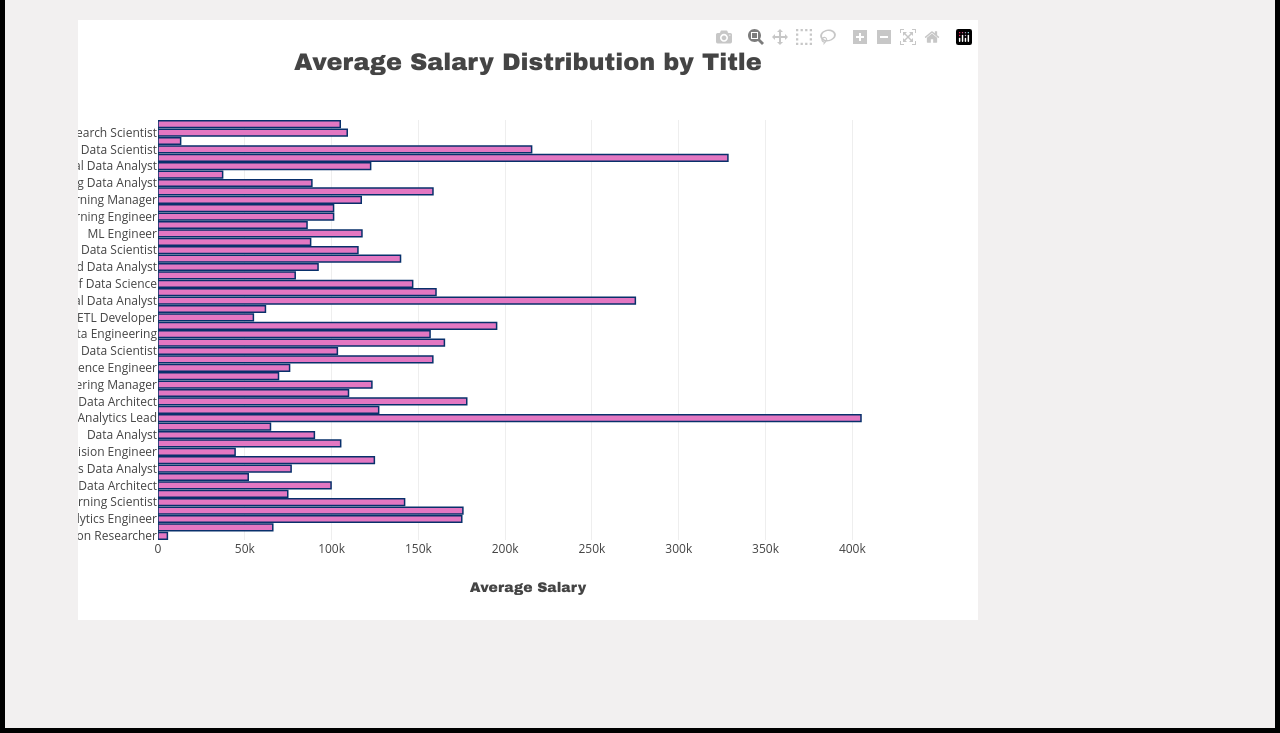
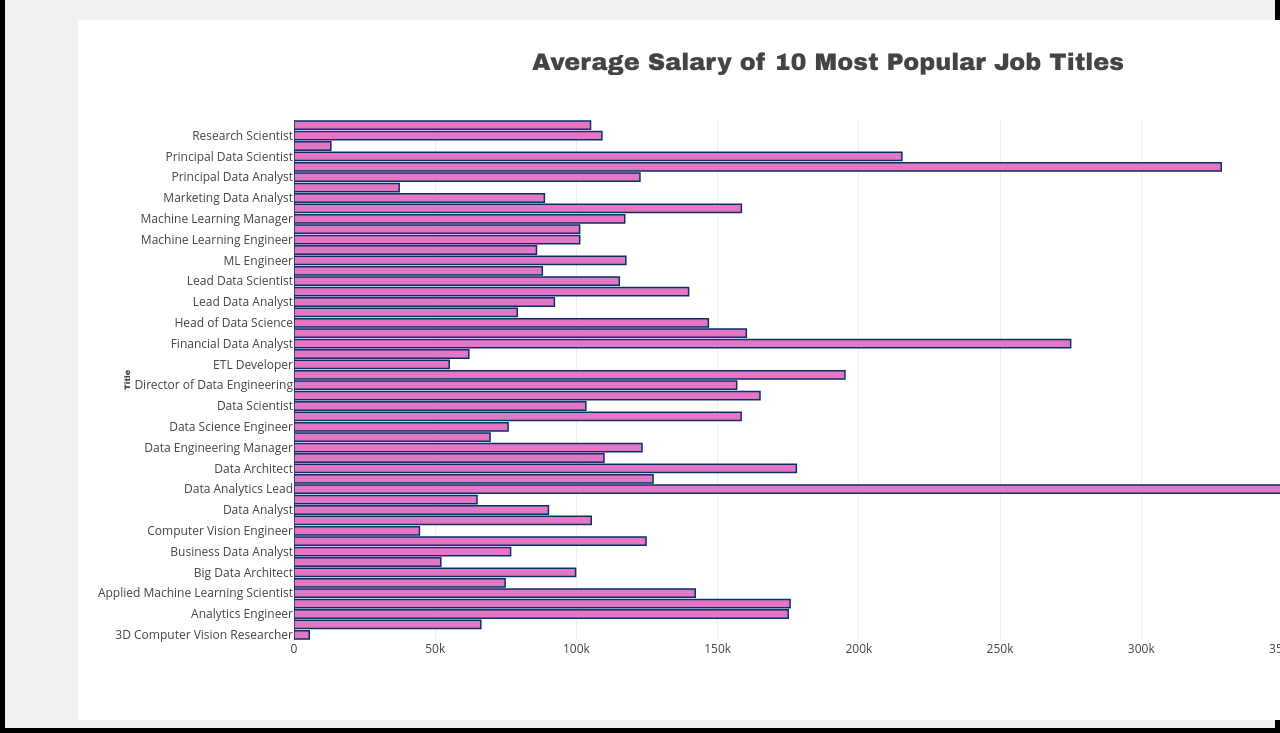
Before and after one commit to hadamzz/Data_Science_Analytics_Job_Data_Visualization_Dashboard, a Flask app: page /salary in a window 1280 px wide; the page is wider, and only the part inside the window is pictured. Shown: the part 67-800 px from the top of that part. Run offline with Flask 2, Linux system fonts and the light colour scheme; data comes from the database, SQL or seed files in the repository; both versions use the stored data as it was after the commit; some libraries are stand-ins or nearby versions.

```diff
--- a/app.py
+++ b/app.py
@@ -46,9 +46,11 @@ def word_data():
 def salary_data():
     conn = sqlite3.connect('data/jobstats_db.sqlite')
     cur = conn.cursor()
-    average_salary = cur.execute('select job_title, AVG(salary_in_usd) from job_stats GROUP BY job_title').fetchall()
+    average_salary = cur.execute('select job_title, AVG(salary_in_usd) from job_stats GROUP BY job_title ').fetchall()
     conn.close()
     # print(average_salary)
+
+    # average_salary = cur.execute('select job_title, AVG(salary_in_usd), COUNT(job_title) as frequency_count from job_stats GROUP BY job_title, ORDER BY frequency_count desc').fetchall()
 
     # Convert the query results to a dictionary using `job_title` as the key and `salary_in_usd` as the value
     salary_dict = {}
--- a/static/js/salary.js
+++ b/static/js/salary.js
@@ -43,11 +43,11 @@ function plotChart() {
 
     var data = [trace1]
     var layout = {
-      title: {text: 'Average Salary Distribution by Title', font: {family: 'Arial Black', size: 24}},
-      xaxis: { title: {text: 'Average Salary', font: {family: 'Arial Black', size: 14}}},
-      // yaxis: { title: {text: 'Title', font: {family: 'Arial Black', size: 14}}},
-      height: 600,
-      width: 900
+      title: {text: 'Average Salary of 10 Most Popular Job Titles', font: {family: 'Arial Black', size: 24},
+      xaxis: { title: {text: 'Average Salary', font: {family: 'Arial Black', size: 14}}}},
+      yaxis: { title: {text: 'Title', font: {family: 'Arial Black', size: 8}}, automargin: true},
+      height: 700,
+      width: 1500
     };
 
     // Plot the bar chart (@ div with id='bar' in salary.html)
--- a/templates/map.html
+++ b/templates/map.html
@@ -25,8 +25,10 @@
     integrity="sha512-gZwIG9x3wUXg2hdXF6+rVkLF/0Vi9U8D2Ntg4Ga5I5BZpVkVxlJWbSQtXPSiUTtC0TjtGOmxa1AJPuV0CPthew=="
     crossorigin=""></script>
 
-  <!-- Our CSS -->
-  <link rel="stylesheet" type="text/css" href="static/css/style.css">
+  <!-- Added to remove favicon error -->
+  <link rel="shortcut icon" href="">
+
+
 
   <!-- D3 JavaScript -->
   <script src="https://d3js.org/d3.v5.min.js"></script>
```
Also changed, not shown: static/js/map.js (+34 -67 lines), README.md, data/jobstats_db.sqlite, data/updated_jobs_usa_db.sqlite, 1 other file.
